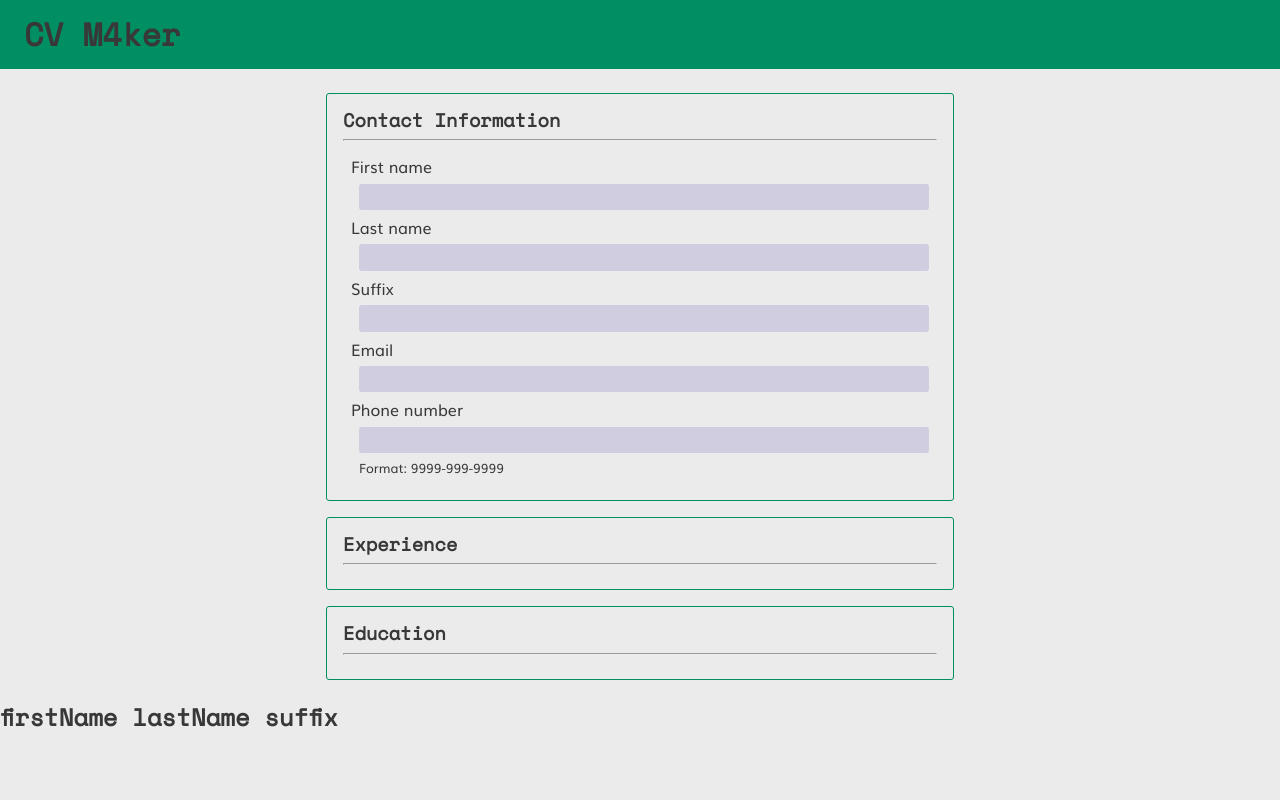
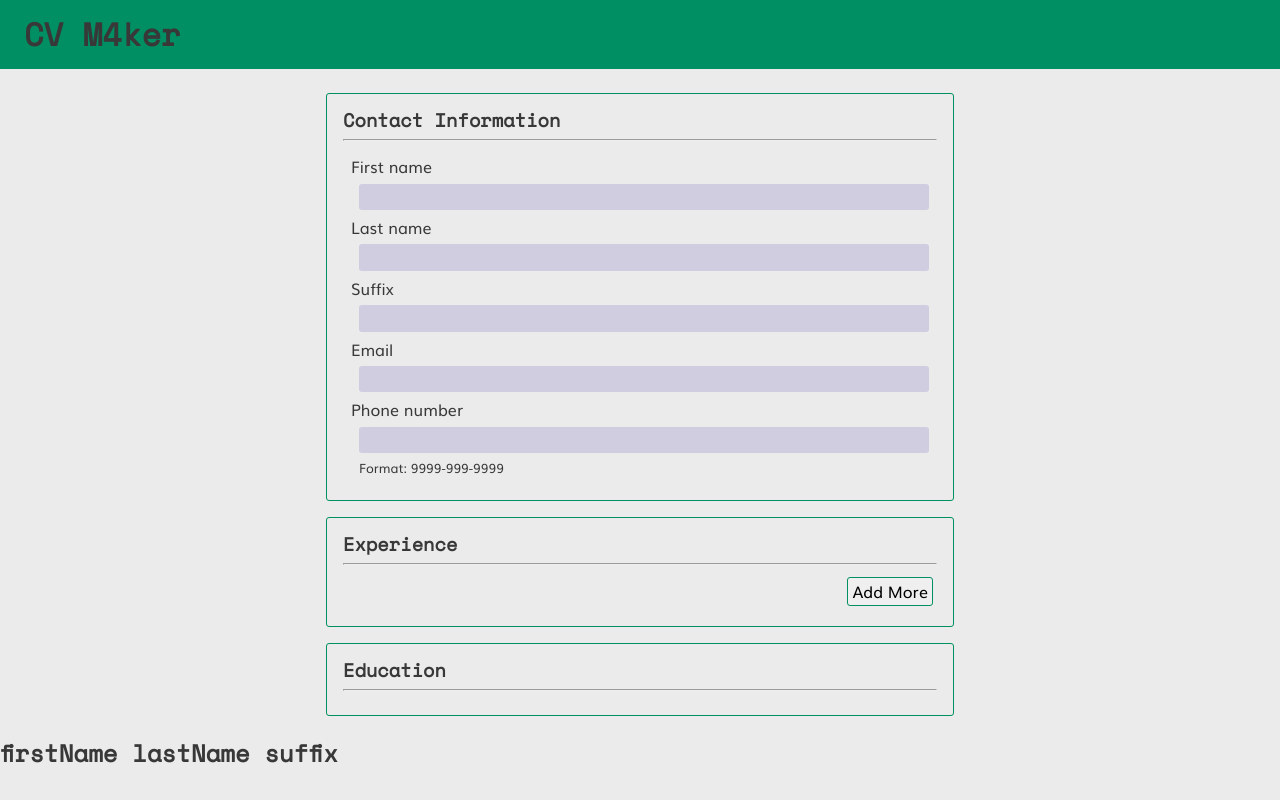
Before and after one commit to mrjgamboa/cv-project, a React (Create React App) app: page / in a window 1280 px wide. Built offline with nearby package versions, Linux system fonts and the light colour scheme.

Commit message:
recommit

```diff
--- a/src/components/cv-form/CVForm.js
+++ b/src/components/cv-form/CVForm.js
@@ -49,24 +49,24 @@ class CVForm extends Component {
 
     if (section === 'contact') {
       sectionValue = this.state.contact;
+
+      this.setState({
+        ...this.state,
+        [section]: {
+          ...sectionValue,
+          [name]: value,
+        },
+      });
     } else if (section === 'experience') {
       sectionValue = this.state.experience;
     } else {
       sectionValue = this.state.education;
     }
-
-    // we might need to put this setState inside the if function
-    this.setState({
-      ...this.state,
-      [section]: {
-        ...sectionValue,
-        [name]: value,
-      },
-    });
   }
 
   render() {
-    const { contact, data } = this.state;
+    const { contact, experience, education, data } = this.state;
+
     console.log(this.state.contact); // temporary console
 
     return (
@@ -130,10 +130,27 @@ class CVForm extends Component {
           <section id='experience'>
             <h2>Experience</h2>
             <hr />
+            {
+              console.log(experience.length)
+              //foreach
+              //div
+              /* experience.length > 0 && // change to 1 later, inside div ^
+              <button
+              type='button'
+              className={styles.delete}
+              Delete</button>
+              */
+            }
+            <button type='button'>Add More</button>
           </section>
           <section id='education'>
             <h2>Education</h2>
             <hr />
+            {
+              console.log(education.length)
+              //foreach
+              //div
+            }
           </section>
         </form>
         <CVOverview data={data}/>
--- a/src/styles/modules/cv-form/CVForm.module.css
+++ b/src/styles/modules/cv-form/CVForm.module.css
@@ -49,10 +49,27 @@
   margin: .5rem 0 .5rem .5rem;
 }
 
-.CVForm input:focus {
+.CVForm button {
+  border: 1px solid var(--ufoGreen);
+  border-radius: 3px;
+  cursor: pointer;
+  float: right;
+  margin: .25rem;
+  padding: .25rem;
+}
+
+.CVForm input:focus,
+.CVForm button:focus-visible {
   outline: 2px solid var(--ufoGreen);
 }
 
-.CVForm button:focus-visible {
-  outline: 2px solid var(--ufoGreen);
+.CVForm button:hover {
+  background-color: var(--ufoGreen);
+  border: 1px solid var(--onyx);
+  color: var(--brightGray);
 }
+
+.CVForm button.delete:hover {
+  background-color: var(--languidLavender);
+  color: var(--onyx);
+}
```
